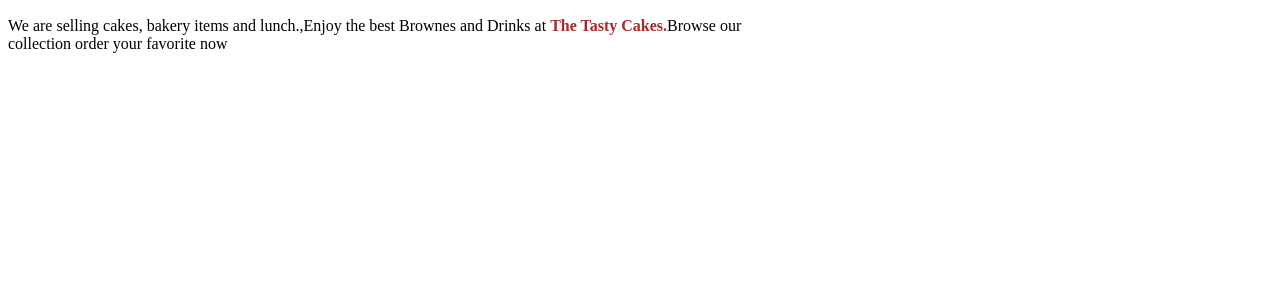
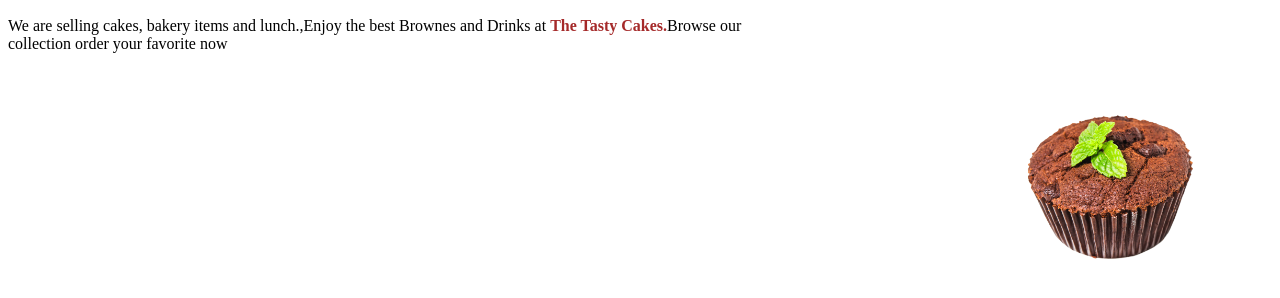
Before and after one commit to buddhika4u/OPEN-UOM, a plain HTML site: page index.html in a window 1280 px wide. Shown: the part 136-434 px from the top of the page. Drawn offline with Linux system fonts and the light colour scheme.

Commit message:
Add Image

```diff
--- a/index.html
+++ b/index.html
@@ -11,6 +11,7 @@
         <h1>Tasty Cakes Sri Lanka</h1>
         <h2 class="tagline">same day delivery - order before 4pm</h2>
         <p>We are selling cakes, bakery items and lunch.,Enjoy the best Brownes and Drinks at <strong style="color: brown;">The Tasty Cakes.</strong>Browse our<br> collection order your favorite now </p>
+        <img src="image-01.png" width="320px" alt="Cake Picture">
     </body>
 
 
--- a/styles.css
+++ b/styles.css
@@ -2,3 +2,7 @@
     color: blueviolet;
     font-style: italic;
 }
+
+img{
+    float: right;
+}
```
Also changed, not shown: image-01.png (added).
